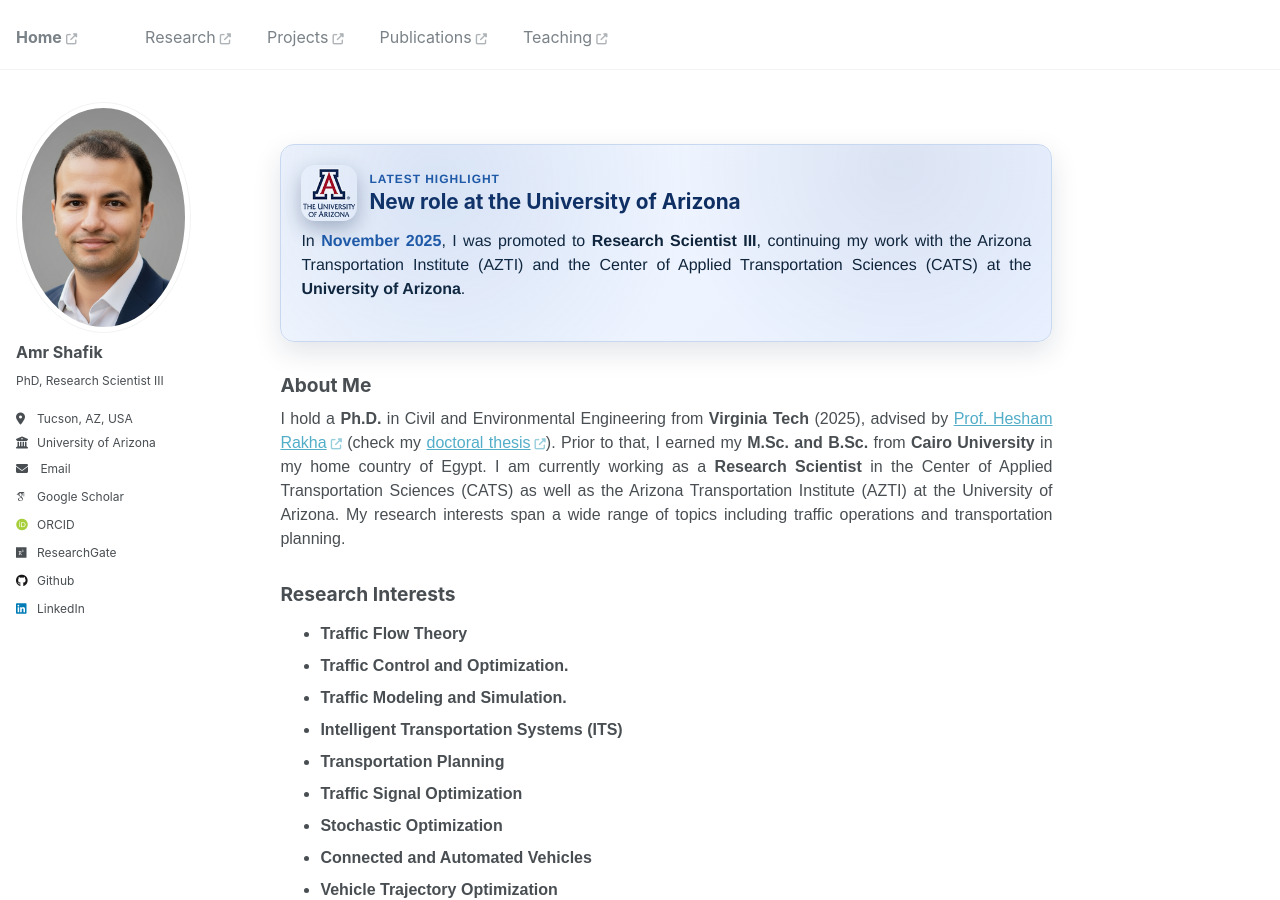
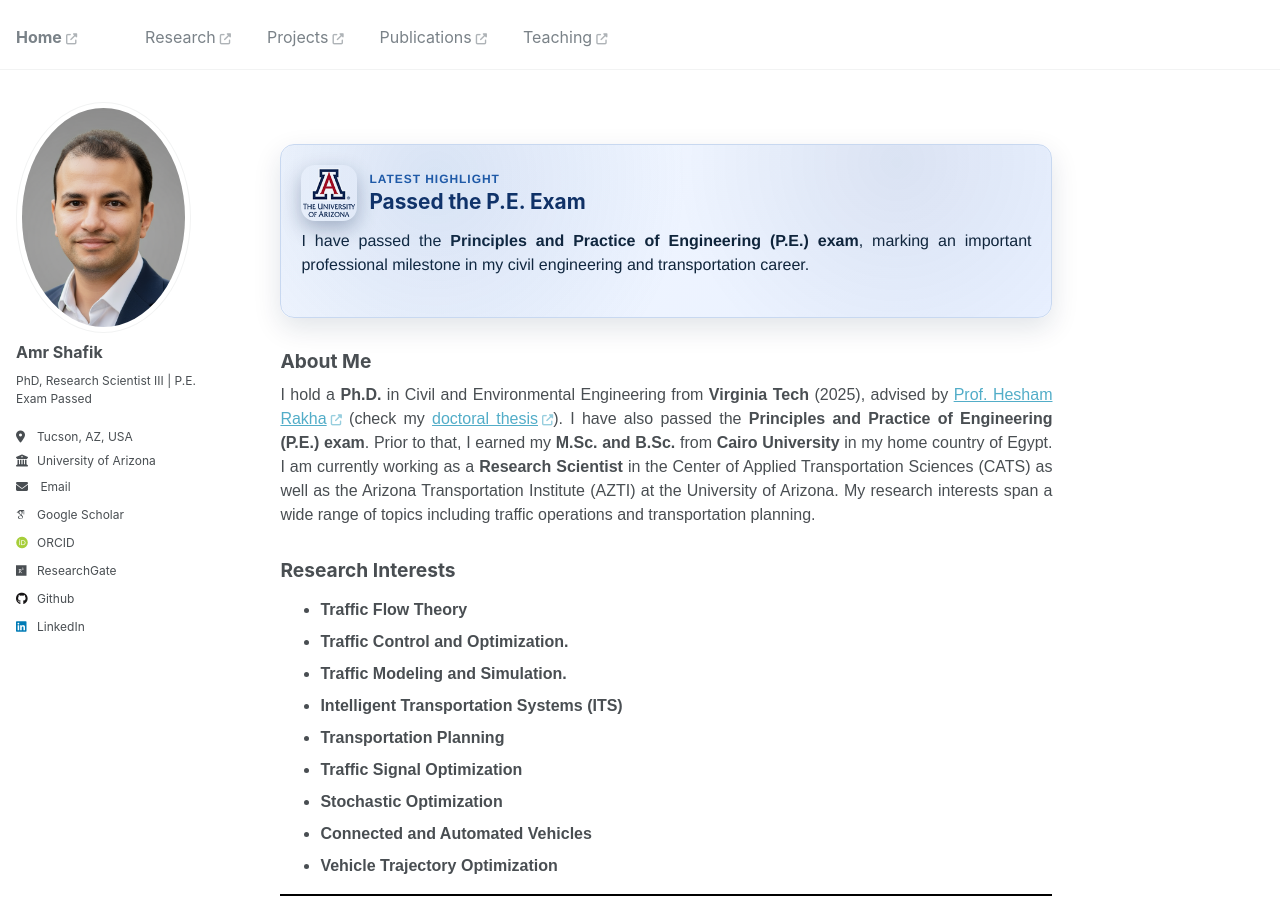
Before and after one commit to akshafik/amrshafik, a Jekyll site: the page built from _pages/about.md, in a window 1280 px wide and 900 px high. Built offline with Jekyll 4.4.1, drawn with Linux system fonts in a browser that asks for light colours; some web fonts are replaced.

Commit message:
Update bio and latest highlight on about page to reflect recent achievements

```diff
--- a/_config.yml
+++ b/_config.yml
@@ -82,7 +82,7 @@ analytics:
 author:
   name             : "Amr Shafik"
   avatar           : "ashafik_hs_grey.png"
-  bio              : "PhD, Research Scientist III"
+  bio              : "PhD, Research Scientist III | P.E. Exam Passed"
   location         : "Tucson, AZ, USA"
   employer         : "University of Arizona"
   pubmed           :
--- a/_pages/about.md
+++ b/_pages/about.md
@@ -145,12 +145,11 @@ redirect_from:
       </span>
       <div>
         <div class="latest-highlight__eyebrow">Latest Highlight</div>
-        <h3 class="latest-highlight__title">New role at the University of Arizona</h3>
+        <h3 class="latest-highlight__title">Passed the P.E. Exam</h3>
       </div>
     </div>
     <p class="latest-highlight__copy">
-      In <span class="latest-highlight__date">November 2025</span>, I was promoted to <b>Research Scientist III</b>, continuing my work with the Arizona Transportation Institute (AZTI) and the Center of Applied Transportation Sciences (CATS)
-       at the <b>University of Arizona</b>.
+      I have passed the <b>Principles and Practice of Engineering (P.E.) exam</b>, marking an important professional milestone in my civil engineering and transportation career.
     </p>
   </div>
 </section>
@@ -160,7 +159,7 @@ redirect_from:
 
 <p align="justify">
 I hold a <b>Ph.D.</b> in Civil and Environmental Engineering from <b>Virginia Tech</b> (2025), advised by
-<a href="https://www.vtti.vt.edu/staffdir/bio.php?&pn=111011" target="_blank">Prof. Hesham Rakha</a> (check my <a href="https://vtechworks.lib.vt.edu/items/c6754865-f6b5-46e6-add6-c2dc6135343b" target="_blank">doctoral thesis</a>). Prior to that, I earned my <b>M.Sc. and B.Sc.</b> from <b>Cairo University</b> in my home country of Egypt.
+<a href="https://www.vtti.vt.edu/staffdir/bio.php?&pn=111011" target="_blank">Prof. Hesham Rakha</a> (check my <a href="https://vtechworks.lib.vt.edu/items/c6754865-f6b5-46e6-add6-c2dc6135343b" target="_blank">doctoral thesis</a>). I have also passed the <b>Principles and Practice of Engineering (P.E.) exam</b>. Prior to that, I earned my <b>M.Sc. and B.Sc.</b> from <b>Cairo University</b> in my home country of Egypt.
 
 I am currently working as a <b>Research Scientist</b> in the Center of Applied Transportation Sciences (CATS) as well as the Arizona Transportation Institute (AZTI) at the University of Arizona. My research interests span a wide range of topics including traffic operations and transportation planning.
 </p>
```
Also changed, not shown: 2 other files.
